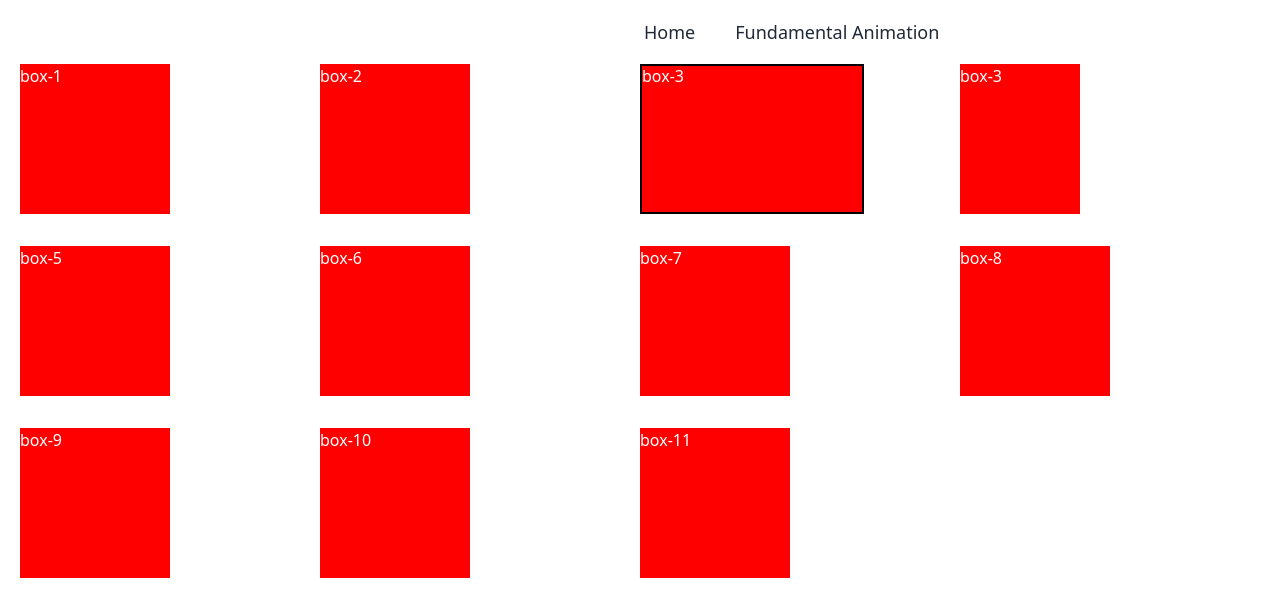
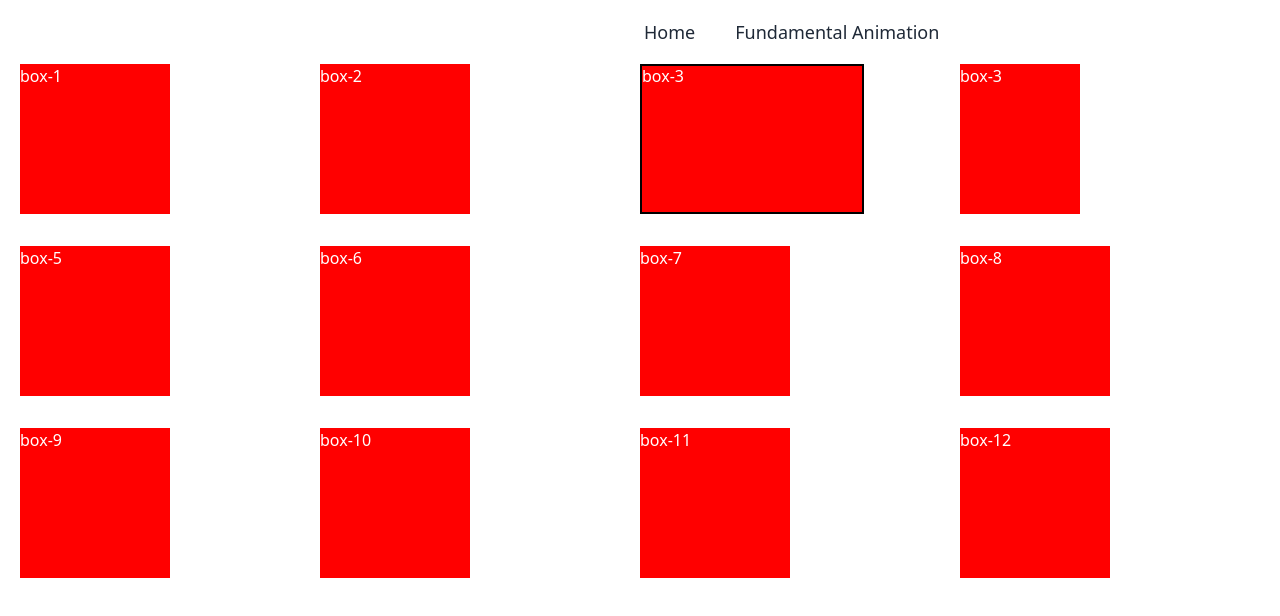
Before and after one commit to ashr-aful007/explore-animation, a React (Vite) app: page / in a window 1280 px wide. Shown: the top 616 px of the page. Built offline with nearby package versions, Linux system fonts and the light colour scheme.

Commit message:
add rotate negative value

```diff
--- a/src/pages/Home/Home.css
+++ b/src/pages/Home/Home.css
@@ -159,4 +159,17 @@
 
 .box-11:hover{
      transform: rotateX(45deg);  /*when we use perspective property it will be smooth way*/
+                                 /* we can use this property for Y exiss also*/
 }
+
+.box-12{
+     background-color: red;
+     height: 150px;
+     width: 150px;
+     transition-duration: 500ms;
+     transition-timing-function: ease;
+}
+
+.box-12:hover{
+     transform: rotateY(-45deg) /*we can also use this property for nigative value*/
+}
```
